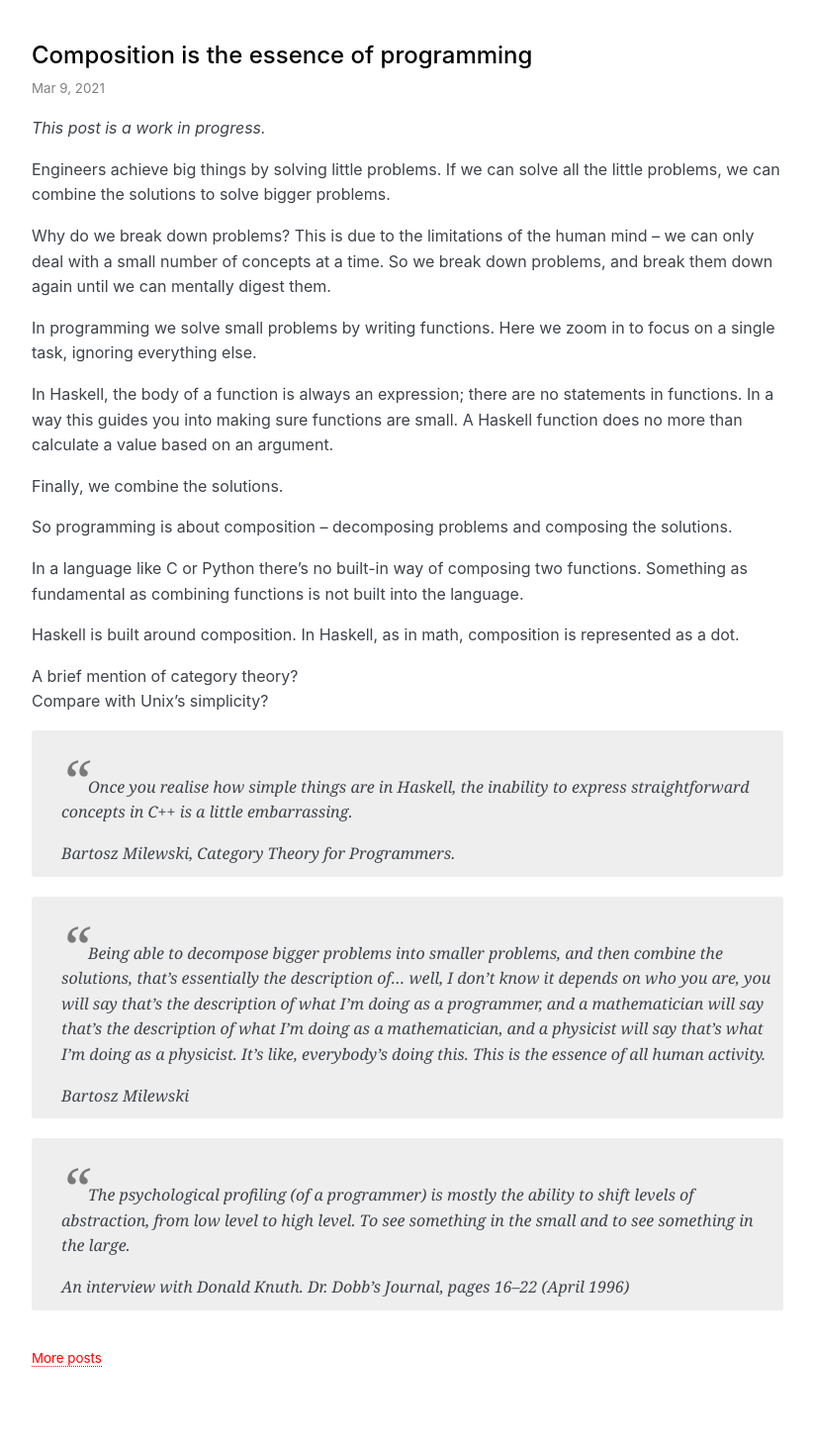
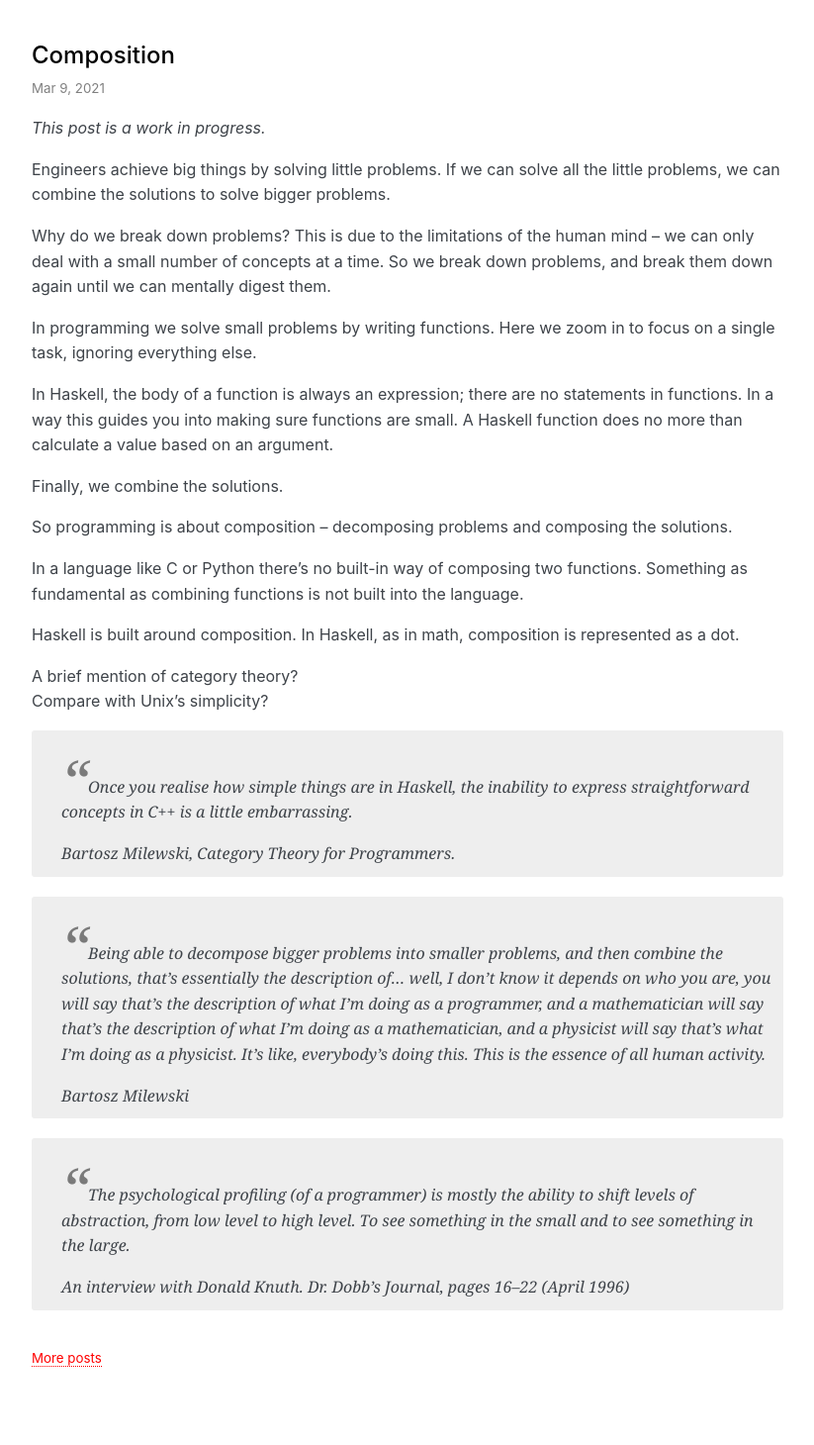
Before and after one commit to explodinglabs/explodinglabs.github.io, a Jekyll site: the page built from _posts/2021-03-09-composition.markdown, in a window 1280 px wide. Shown: the whole page at 99% size, without its empty margins (228-1051 px from the left). Built offline with Jekyll 4.4.1, drawn with Linux system fonts in a browser that asks for light colours; some web fonts are replaced.

Commit message:
Change title of composition post

```diff
--- a/_posts/2021-03-09-composition.markdown
+++ b/_posts/2021-03-09-composition.markdown
@@ -1,6 +1,6 @@
 ---
 layout: post
-title: Composition is the essence of programming
+title: Composition
 permalink: /composition
 ---
 *This post is a work in progress.*
```
